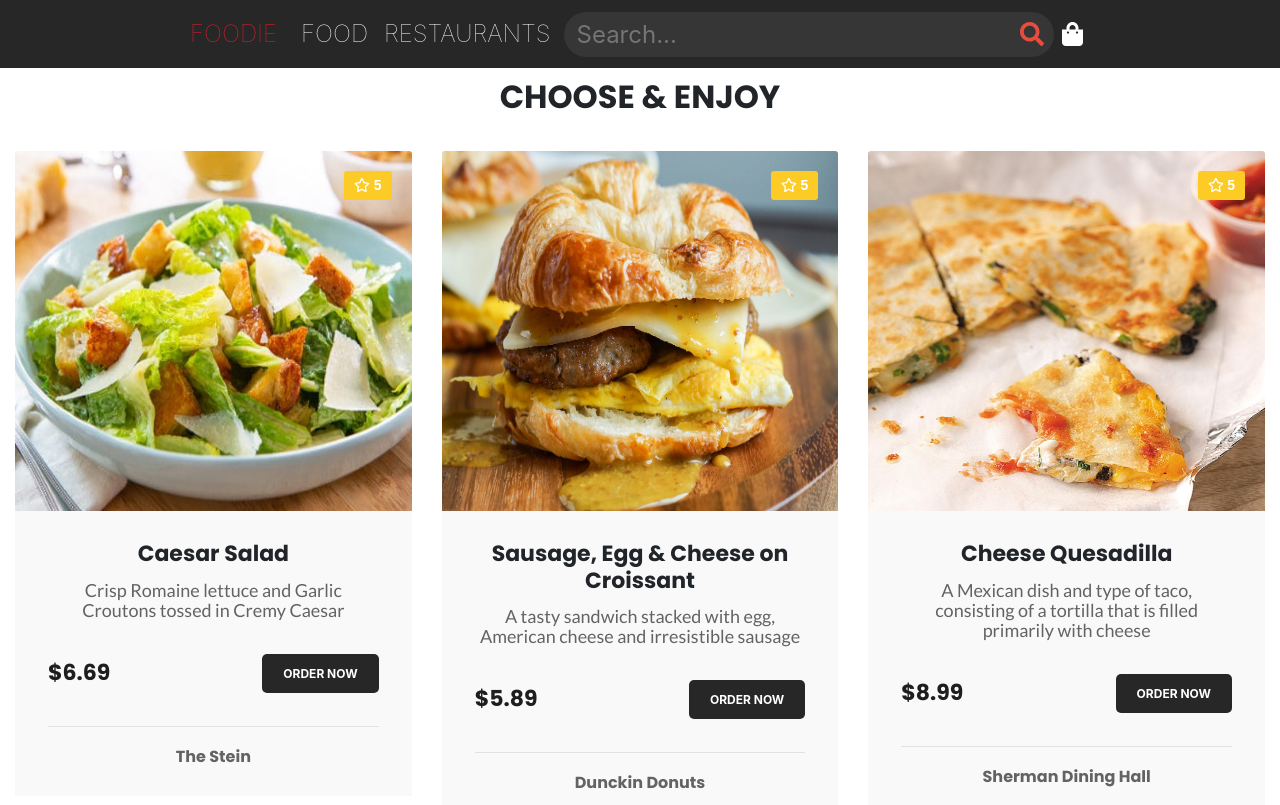
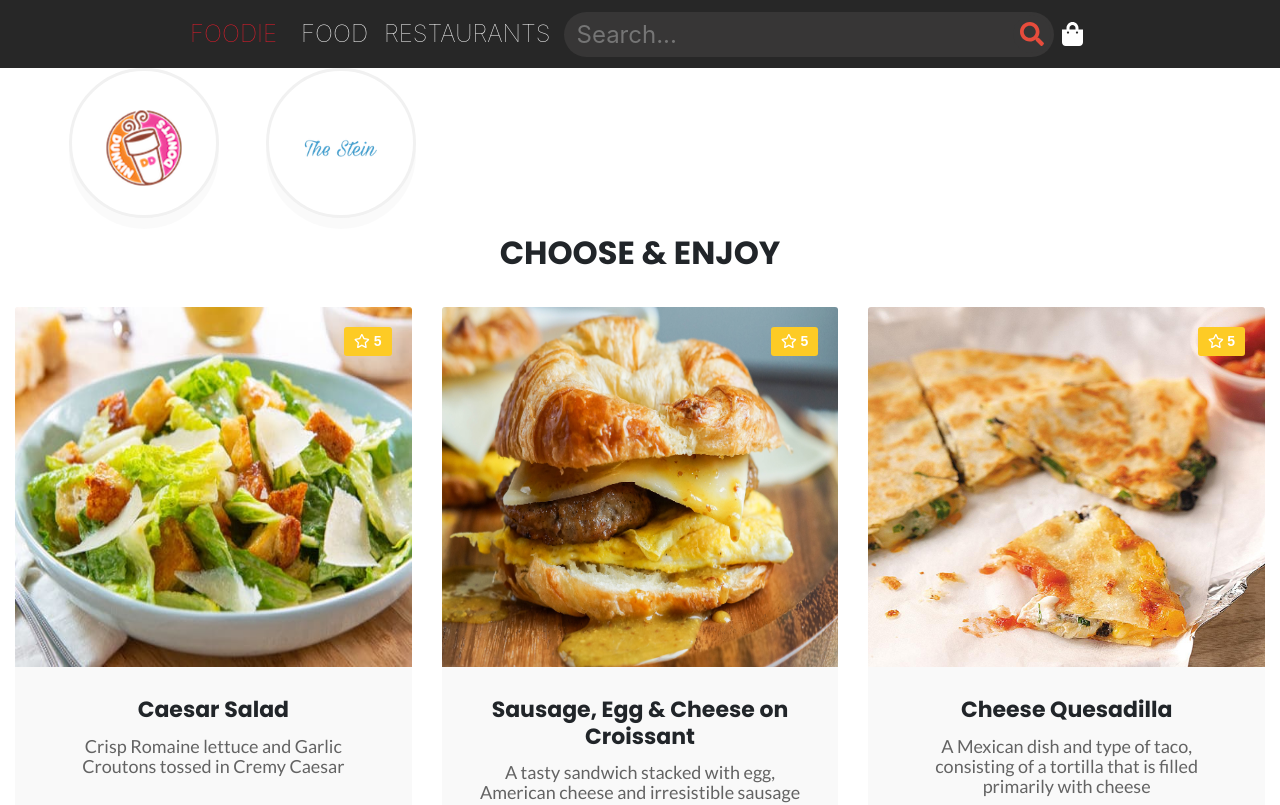
Before and after one commit to Alicia-Sheng/Foodie-WebVersion, a React app: page / in a window 1280 px wide. Shown: the top 805 px of the page. Built offline with nearby package versions, Linux system fonts and the light colour scheme.

Commit message:
Add restaurant list

```diff
--- /dev/null
+++ b/assets/restaurant.js
@@ -0,0 +1,20 @@
+const restaurant = [{
+        "id": 1,
+        "name": "Dunkin Donuts",
+        "img": {
+            "src": "media/logo/dunkin-donuts.png",
+            "alt": "dunkin-donuts"
+        }
+    },
+    {
+        "id": 2,
+        "name": "The Stein",
+        "img": {
+            "src": "media/logo/the-stein.png",
+            "alt": "the-stein"
+        }
+    }
+
+]
+
+export default restaurant;
--- a/src/components/App.js
+++ b/src/components/App.js
@@ -3,7 +3,7 @@ import { BrowserRouter as Router, Switch, Route } from "react-router-dom";
 
 import Header from './Header/Header'
 import MainContent from './MainContent'
-import Restaurants from '../restaurants'
+import restaurants from '../restaurants'
 
 function App() {
   return(
@@ -11,7 +11,7 @@ function App() {
         <Header />
         <Switch>
           <Route exact path="/" component={MainContent} />
-          <Route exact path="/restaurants" component={Restaurants} />
+          <Route exact path="/restaurants" component={restaurants} />
         </Switch>
     </Router>
     )
--- a/src/components/MainContent.js
+++ b/src/components/MainContent.js
@@ -1,7 +1,9 @@
 import React from 'react'
 
+import RestaurantList from '../containers/RestaurantList';
+import restaurantData from '../../assets/restaurant.js'
+
 import CardList from '../containers/CardList';
-
 import foodData from '../../assets/data.js'
 
 import '../style.css'
@@ -10,6 +12,7 @@ function MainContent() {
   return (
     <>
       <div className='container-fluid'>
+        <RestaurantList data={restaurantData} />
         <div className='container'>
           <div className='row'>
             <div className="col-md-12 col-sm-12 col-lg-12">
--- /dev/null
+++ b/src/components/Restaurant/Restaurant.css
@@ -0,0 +1,114 @@
+.top-restaurants-carousel-wrapper {
+    float: left;
+    width: 100%;
+}
+
+.top-restaurants-carousel {
+    float: left;
+    width: 100%;
+}
+
+.restaurants-wrapper {
+    float: left;
+    width: 100%;
+    padding: 0 30px;
+    list-style: none;
+    margin: 0;
+}
+
+.restaurants-wrapper>li {
+    float: left;
+    padding: 0;
+    position: relative;
+    width: 16.6%;
+    z-index: 1;
+}
+
+.top-restaurant {
+    float: left;
+    text-align: center;
+    width: 100%;
+}
+
+.top-restaurant>a {
+    background-color: #fff;
+    display: inline-block;
+    height: 155px;
+    line-height: 155px;
+    margin-bottom: 0;
+    width: 100%;
+    overflow: hidden;
+}
+
+.top-restaurant>a img {
+    transition: all 0.2s linear 0s;
+}
+
+.top-restaurant>a:hover img {
+    transform: scale(0.8);
+}
+
+.restaurants-wrapper.style2 .top-restaurant>a {
+    border: 3px solid #f1f1f1;
+    box-shadow: 0 11px 0 0 rgba(0, 0, 0, 0.02);
+    height: 150px;
+    line-height: 150px;
+    width: 150px;
+}
+
+.top-restaurant>a img {
+    width: auto !important;
+    display: inline-block !important;
+    transform: scale(0.75);
+}
+
+.top-restaurants-carousel .owl-dots {
+    position: absolute;
+    left: -50px;
+    top: 50%;
+}
+
+.top-restaurants-carousel .owl-dots>div {
+    height: 25px;
+    width: 25px;
+    position: relative;
+    z-index: 1;
+    margin-bottom: 9px;
+}
+
+.top-restaurants-carousel .owl-dots>div.active {
+    margin-bottom: 13px;
+}
+
+.top-restaurants-carousel .owl-dots>div:before,
+.top-restaurants-carousel .owl-dots>div:after {
+    bottom: 0;
+    content: "";
+    position: absolute;
+    height: 20px;
+    width: 20px;
+    left: 2px;
+    transform: rotate(45deg);
+}
+
+.top-restaurants-carousel .owl-dots>div:before {
+    background-color: #fff;
+    border: 2px solid #f1f1f1;
+    z-index: 1;
+}
+
+.top-restaurants-carousel .owl-dots>div:after {
+    background-color: #f1f1f1;
+    opacity: 0;
+    z-index: -1;
+}
+
+.top-restaurants-carousel .owl-dots>div.active:after {
+    bottom: -6px;
+    opacity: 1;
+}
+
+.brd-rd50 {
+    -webkit-border-radius: 50%;
+    border-radius: 50%;
+}
--- /dev/null
+++ b/src/components/Restaurant/Restaurant.js
@@ -0,0 +1,24 @@
+import React from 'react';
+import PropTypes from 'prop-types';
+
+import 'bootstrap/dist/css/bootstrap.min.css'
+
+import './Restaurant.css'
+
+const Restaurant = ({restaurant}) => {
+    return (
+
+    <div className="top-restaurant">
+        <a className="brd-rd50" href="#" title="Restaurant 1" itemProp="url">
+            <img src={restaurant.img.src} alt={restaurant.img.alt} itemProp="image"/>
+        </a>
+    </div>
+
+    );
+};
+
+Restaurant.propTypes = {
+    restaurant: PropTypes.object.isRequired
+}
+
+export default Restaurant;
--- /dev/null
+++ b/src/containers/RestaurantList.css
@@ -0,0 +1,114 @@
+.top-restaurants-carousel-wrapper {
+    float: left;
+    width: 100%;
+}
+
+.top-restaurants-carousel {
+    float: left;
+    width: 100%;
+}
+
+.restaurants-wrapper {
+    float: left;
+    width: 100%;
+    padding: 0 30px;
+    list-style: none;
+    margin: 0;
+}
+
+.restaurants-wrapper>li {
+    float: left;
+    padding: 0;
+    position: relative;
+    width: 16.6%;
+    z-index: 1;
+}
+
+.top-restaurant {
+    float: left;
+    text-align: center;
+    width: 100%;
+}
+
+.top-restaurant>a {
+    background-color: #fff;
+    display: inline-block;
+    height: 155px;
+    line-height: 155px;
+    margin-bottom: 0;
+    width: 100%;
+    overflow: hidden;
+}
+
+.top-restaurant>a img {
+    transition: all 0.2s linear 0s;
+}
+
+.top-restaurant>a:hover img {
+    transform: scale(0.8);
+}
+
+.restaurants-wrapper.style2 .top-restaurant>a {
+    border: 3px solid #f1f1f1;
+    box-shadow: 0 11px 0 0 rgba(0, 0, 0, 0.02);
+    height: 150px;
+    line-height: 150px;
+    width: 150px;
+}
+
+.top-restaurant>a img {
+    width: auto !important;
+    display: inline-block !important;
+    transform: scale(0.75);
+}
+
+.top-restaurants-carousel .owl-dots {
+    position: absolute;
+    left: -50px;
+    top: 50%;
+}
+
+.top-restaurants-carousel .owl-dots>div {
+    height: 25px;
+    width: 25px;
+    position: relative;
+    z-index: 1;
+    margin-bottom: 9px;
+}
+
+.top-restaurants-carousel .owl-dots>div.active {
+    margin-bottom: 13px;
+}
+
+.top-restaurants-carousel .owl-dots>div:before,
+.top-restaurants-carousel .owl-dots>div:after {
+    bottom: 0;
+    content: "";
+    position: absolute;
+    height: 20px;
+    width: 20px;
+    left: 2px;
+    transform: rotate(45deg);
+}
+
+.top-restaurants-carousel .owl-dots>div:before {
+    background-color: #fff;
+    border: 2px solid #f1f1f1;
+    z-index: 1;
+}
+
+.top-restaurants-carousel .owl-dots>div:after {
+    background-color: #f1f1f1;
+    opacity: 0;
+    z-index: -1;
+}
+
+.top-restaurants-carousel .owl-dots>div.active:after {
+    bottom: -6px;
+    opacity: 1;
+}
+
+.brd-rd50 {
+    -webkit-border-radius: 50%;
+    border-radius: 50%;
+}
--- /dev/null
+++ b/src/containers/RestaurantList.js
@@ -0,0 +1,36 @@
+import React from 'react';
+import PropTypes from 'prop-types';
+
+import Restaurant from '../components/Restaurant/Restaurant';
+import './RestaurantList.css'
+
+const RestaurantList = ({data}) => {
+  return (
+    <section>
+      <div className="block remove-bottom">
+        <div className="container">
+          <div className="row">
+            <div className="col-md-12 col-sm-12 col-lg-12">
+              <div className="top-restaurants-wrapper">
+                <ul className="restaurants-wrapper style2">
+                  {data.map(restaurant => (
+                    <li key={restaurant.id} className="wow bounceIn" data-wow-delay="0.2s">
+                      <Restaurant restaurant={restaurant} />
+                    </li>
+                  ))}
+                </ul>
+              </div>
+            </div>
+          </div>
+        </div>
+      </div>
+    </section>
+ );
+}
+
+RestaurantList.propTypes = {
+    data: PropTypes.array.isRequired,
+};
+
+
+export default RestaurantList;
```
Also changed, not shown: media/logo/dunkin-donuts.png (added), media/logo/the-stein.png (added).
